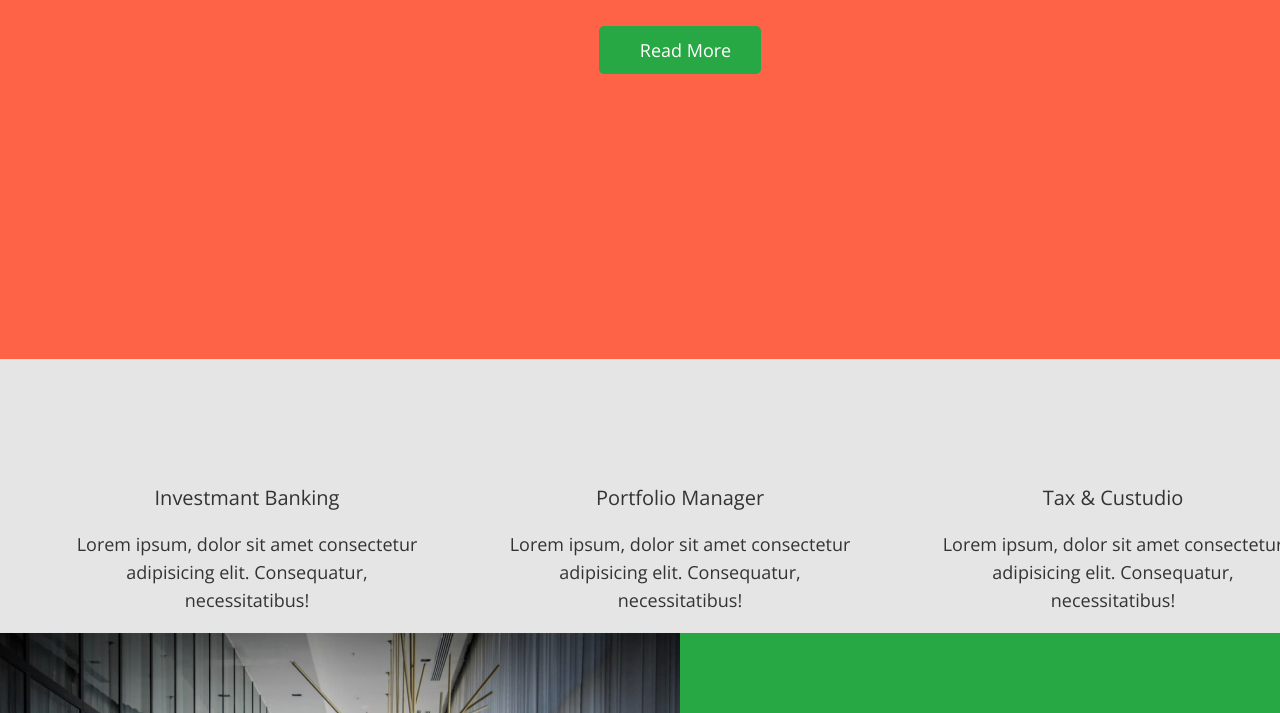
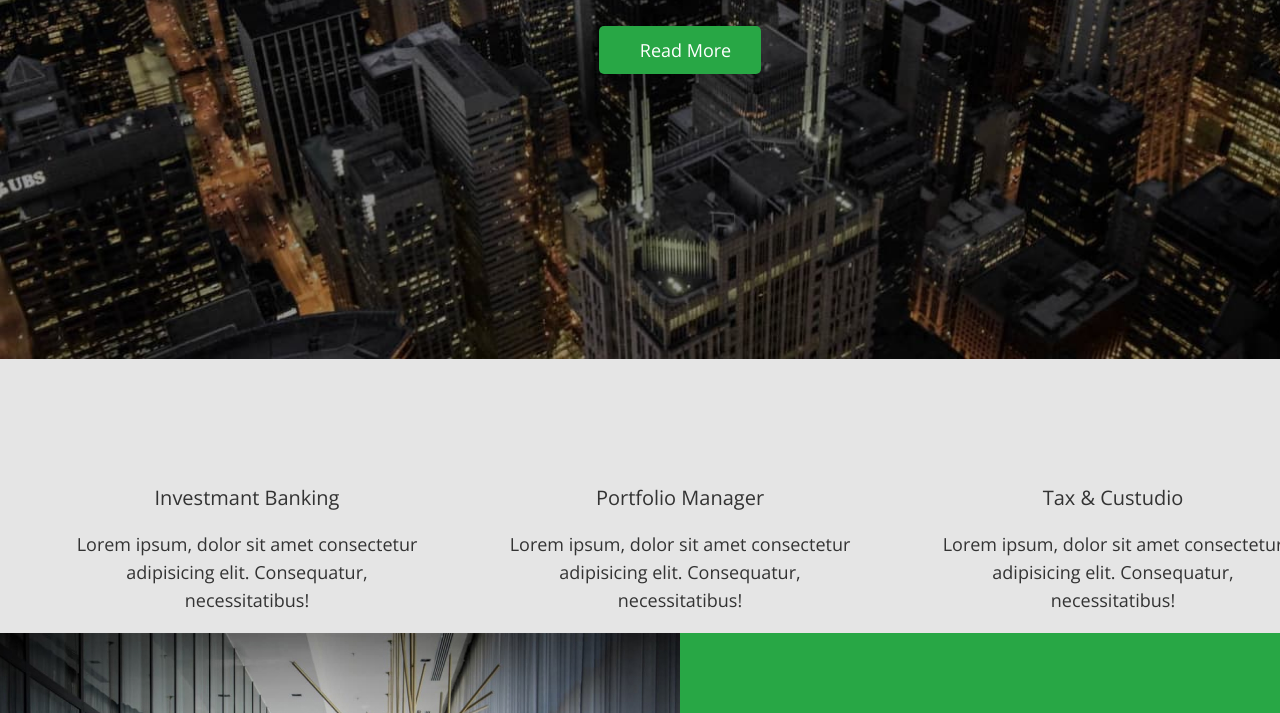
Before and after one commit to AleksandraPauk/FSOn59-StartersGoIT, a plain HTML site: page index.html in a window 1280 px wide. Shown: the part 480-1193 px from the top of the page. Drawn offline with nearby package versions, Linux system fonts and the light colour scheme; the site is published under a folder, as on GitHub Pages, so addresses that start at the root find nothing.

Commit message:
add footer + main bcd-image

```diff
--- a/css/style.css
+++ b/css/style.css
@@ -66,7 +66,7 @@ address {
 /* header */
 
 .header, .hero {
-  background-image: url(/images/Rectangle.jpg);
+  background-image: url(../images/Rectangle.jpg);
   /* width: 1360px;
   margin: 0 auto; */
   background-repeat: no-repeat;
```
